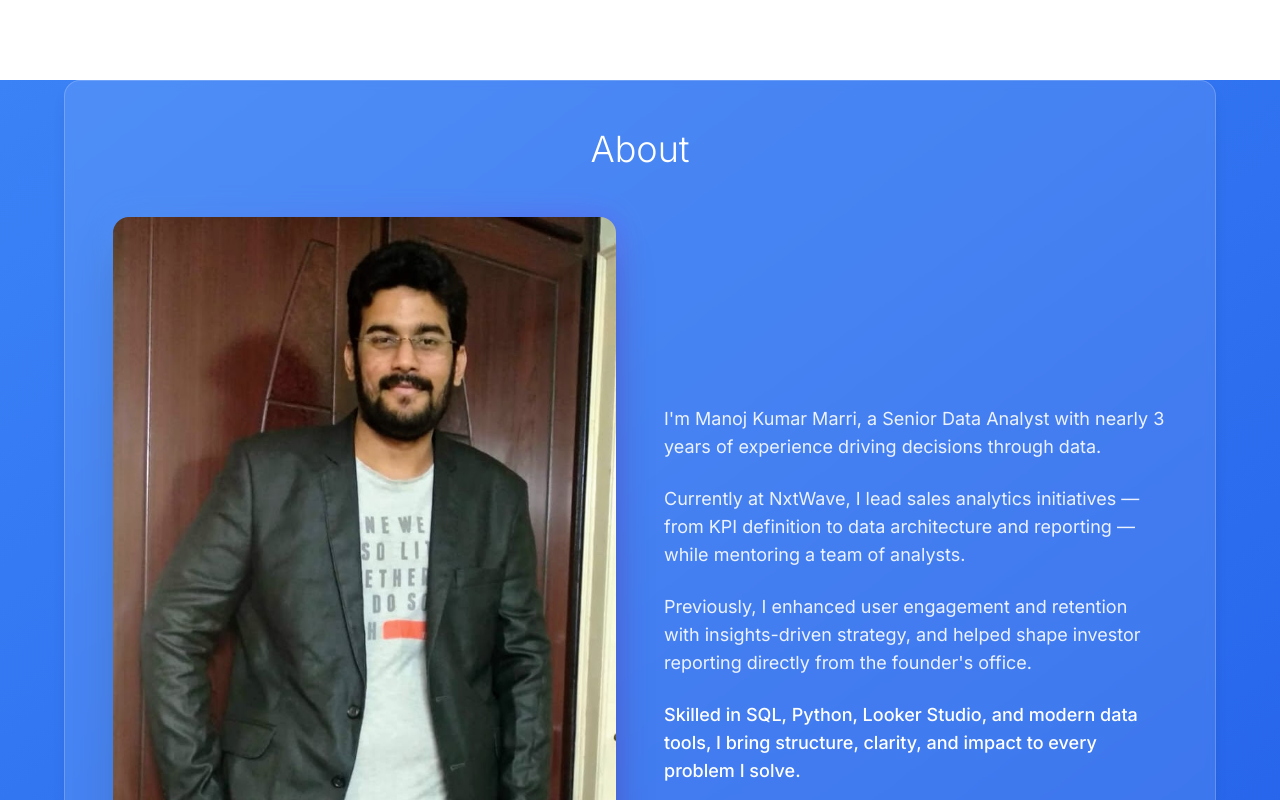
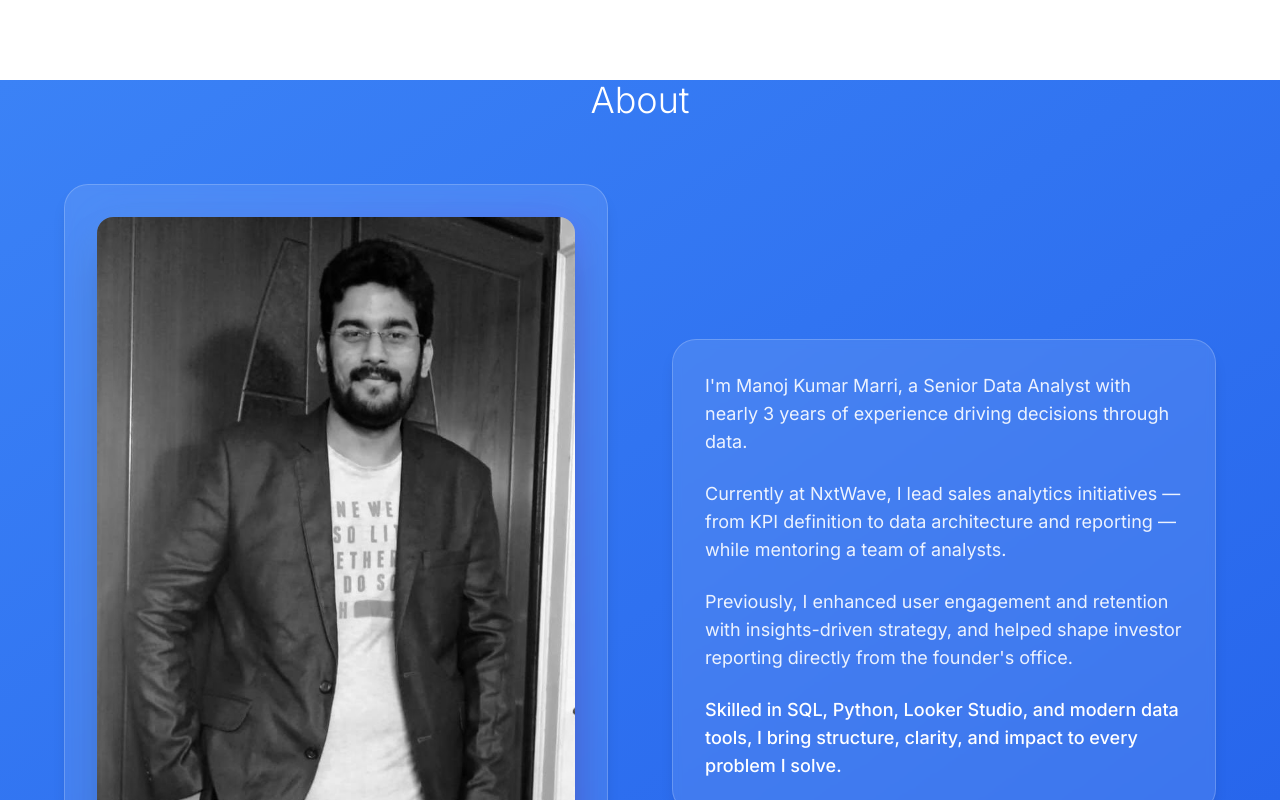
Before and after one commit to marri26/manoj-marri-portfolio-site, a React (Vite) app: page / in a window 1280 px wide. Shown: the part 720-1520 px from the top of the page. Built offline with nearby package versions, Linux system fonts and the light colour scheme.

Commit message:
Refine About and Skills sections
- Improved About section layout and photo element.
- Added new skills to the Skills section.

```diff
--- a/src/components/AboutSection.tsx
+++ b/src/components/AboutSection.tsx
@@ -3,38 +3,41 @@ const AboutSection = () => {
   return (
     <section className="min-h-screen flex items-center px-6" id="about">
       <div className="max-w-6xl mx-auto w-full">
-        <div className="bg-white/10 backdrop-blur-sm rounded-2xl p-8 lg:p-12 shadow-lg border border-white/20 animate-on-scroll hover:shadow-xl transition-all duration-500">
-          <h2 className="text-4xl font-light mb-12 text-center text-white">About</h2>
+        <h2 className="text-4xl font-light mb-16 text-center text-white animate-on-scroll">About</h2>
 
-          <div className="grid grid-cols-1 lg:grid-cols-2 gap-12 items-center">
-            {/* Photo Section */}
-            <div className="animate-on-scroll order-2 lg:order-1">
+        <div className="grid grid-cols-1 lg:grid-cols-2 gap-16 items-center">
+          {/* Photo Container */}
+          <div className="animate-on-scroll order-2 lg:order-1">
+            <div className="bg-white/10 backdrop-blur-sm rounded-3xl p-8 shadow-lg border border-white/20 hover:bg-white/15 transition-all duration-500">
               <div className="relative group">
-                <div className="absolute inset-0 bg-gradient-to-r from-blue-400 to-purple-600 rounded-2xl blur-lg opacity-30 group-hover:opacity-50 transition-opacity duration-300"></div>
-                <div className="relative overflow-hidden rounded-2xl shadow-2xl hover:scale-105 transition-transform duration-500">
+                <div className="absolute inset-0 bg-gradient-to-r from-blue-400 to-purple-600 rounded-2xl blur-lg opacity-20 group-hover:opacity-40 transition-opacity duration-500"></div>
+                <div className="relative overflow-hidden rounded-2xl shadow-2xl hover:shadow-3xl transition-all duration-700">
                   <img
                     src="/lovable-uploads/76e0a162-f9e3-4446-a7aa-b87c208e9def.png"
                     alt="Manoj Kumar Marri"
-                    className="w-full h-auto object-cover hover:scale-110 transition-transform duration-700"
+                    className="w-full h-auto object-cover grayscale group-hover:grayscale-0 transition-all duration-700 hover:scale-105"
                   />
-                  <div className="absolute inset-0 bg-gradient-to-t from-black/20 to-transparent opacity-0 group-hover:opacity-100 transition-opacity duration-300"></div>
+                  <div className="absolute inset-0 bg-gradient-to-t from-black/10 to-transparent opacity-0 group-hover:opacity-100 transition-opacity duration-500"></div>
+                  <div className="absolute inset-0 ring-2 ring-white/20 rounded-2xl group-hover:ring-white/40 transition-all duration-500"></div>
                 </div>
               </div>
             </div>
+          </div>
 
-            {/* Content Section */}
-            <div className="order-1 lg:order-2">
-              <div className="prose prose-lg max-w-none text-white/90 leading-relaxed space-y-6">
-                <p className="text-lg animate-on-scroll hover:text-white transition-colors duration-300">
+          {/* Content Container */}
+          <div className="order-1 lg:order-2 animate-on-scroll">
+            <div className="bg-white/10 backdrop-blur-sm rounded-3xl p-8 shadow-lg border border-white/20 hover:bg-white/15 transition-all duration-500">
+              <div className="space-y-6 text-white/90 leading-relaxed">
+                <p className="text-lg hover:text-white transition-colors duration-300">
                   I'm Manoj Kumar Marri, a Senior Data Analyst with nearly 3 years of experience driving decisions through data.
                 </p>
-                <p className="text-lg animate-on-scroll hover:text-white transition-colors duration-300">
+                <p className="text-lg hover:text-white transition-colors duration-300">
                   Currently at NxtWave, I lead sales analytics initiatives — from KPI definition to data architecture and reporting — while mentoring a team of analysts.
                 </p>
-                <p className="text-lg animate-on-scroll hover:text-white transition-colors duration-300">
+                <p className="text-lg hover:text-white transition-colors duration-300">
                   Previously, I enhanced user engagement and retention with insights-driven strategy, and helped shape investor reporting directly from the founder's office.
                 </p>
-                <p className="text-lg font-medium text-white animate-on-scroll hover:scale-105 transition-transform duration-300">
+                <p className="text-lg font-medium text-white hover:scale-105 transition-transform duration-300">
                   Skilled in SQL, Python, Looker Studio, and modern data tools, I bring structure, clarity, and impact to every problem I solve.
                 </p>
               </div>
--- a/src/components/SkillsSection.tsx
+++ b/src/components/SkillsSection.tsx
@@ -18,7 +18,7 @@ const SkillsSection = () => {
     {
       title: "Python Packages",
       icon: <Database className="w-6 h-6" />,
-      skills: ["Numpy", "Pandas", "Matplotlib", "Streamlit"],
+      skills: ["Numpy", "Pandas", "Matplotlib", "Streamlit", "Scikitlearn"],
       color: "from-green-400 to-green-600"
     },
     {
@@ -30,13 +30,13 @@ const SkillsSection = () => {
     {
       title: "Generative AI",
       icon: <Brain className="w-6 h-6" />,
-      skills: ["OpenAI (Assistants API, Whisper)", "Gemini"],
+      skills: ["OpenAI (Assistants API, Whisper)", "Gemini", "RAG", "Langchain", "No Code/Low Code Tools", "Conversational Agents"],
       color: "from-pink-400 to-pink-600"
     },
     {
       title: "Collaboration",
       icon: <Users className="w-6 h-6" />,
-      skills: ["Stakeholder Communication", "Cross-functional Coordination", "Mentoring"],
+      skills: ["Stakeholder Communication", "Cross-functional Coordination", "Mentoring", "Analytics roadmap planning"],
       color: "from-teal-400 to-teal-600"
     }
   ];
@@ -52,7 +52,7 @@ const SkillsSection = () => {
               className="animate-on-scroll group"
               style={{ animationDelay: `${categoryIndex * 150}ms` }}
             >
-              <div className="bg-white/10 backdrop-blur-sm rounded-2xl p-6 shadow-lg border border-white/20 hover:bg-white/15 transition-all duration-300 hover:scale-105 hover:shadow-xl">
+              <div className="bg-white/10 backdrop-blur-sm rounded-2xl p-6 shadow-lg border border-white/20 hover:bg-white/15 transition-all duration-300 hover:scale-105 hover:shadow-xl h-full flex flex-col">
                 <div className="flex items-center justify-center mb-6">
                   <div className={`p-4 rounded-xl bg-gradient-to-r ${category.color} shadow-lg group-hover:scale-110 transition-transform duration-300`}>
                     <div className="text-white">
@@ -61,7 +61,7 @@ const SkillsSection = () => {
                   </div>
                 </div>
                 <h3 className="text-xl font-medium mb-6 text-center text-white">{category.title}</h3>
-                <div className="space-y-3">
+                <div className="space-y-3 flex-grow">
                   {category.skills.map((skill, skillIndex) => (
                     <div
                       key={skillIndex}
```
